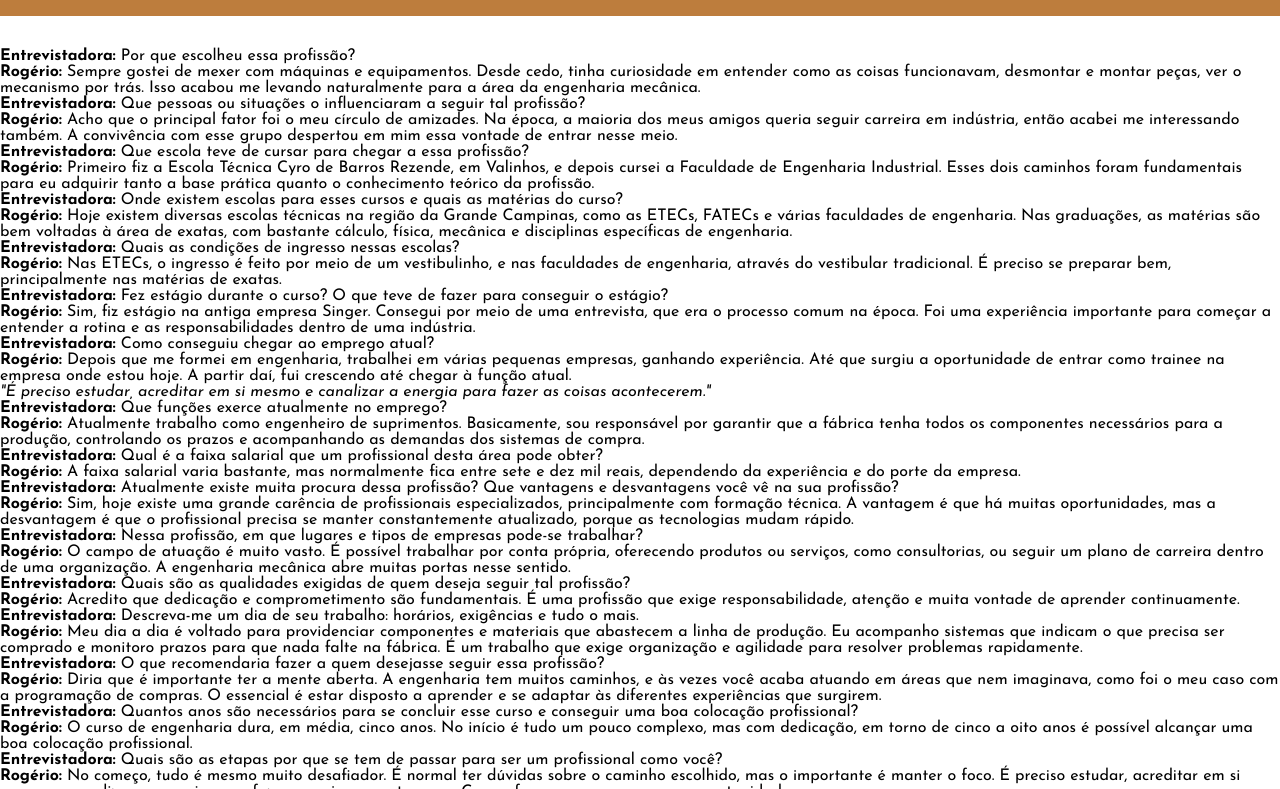
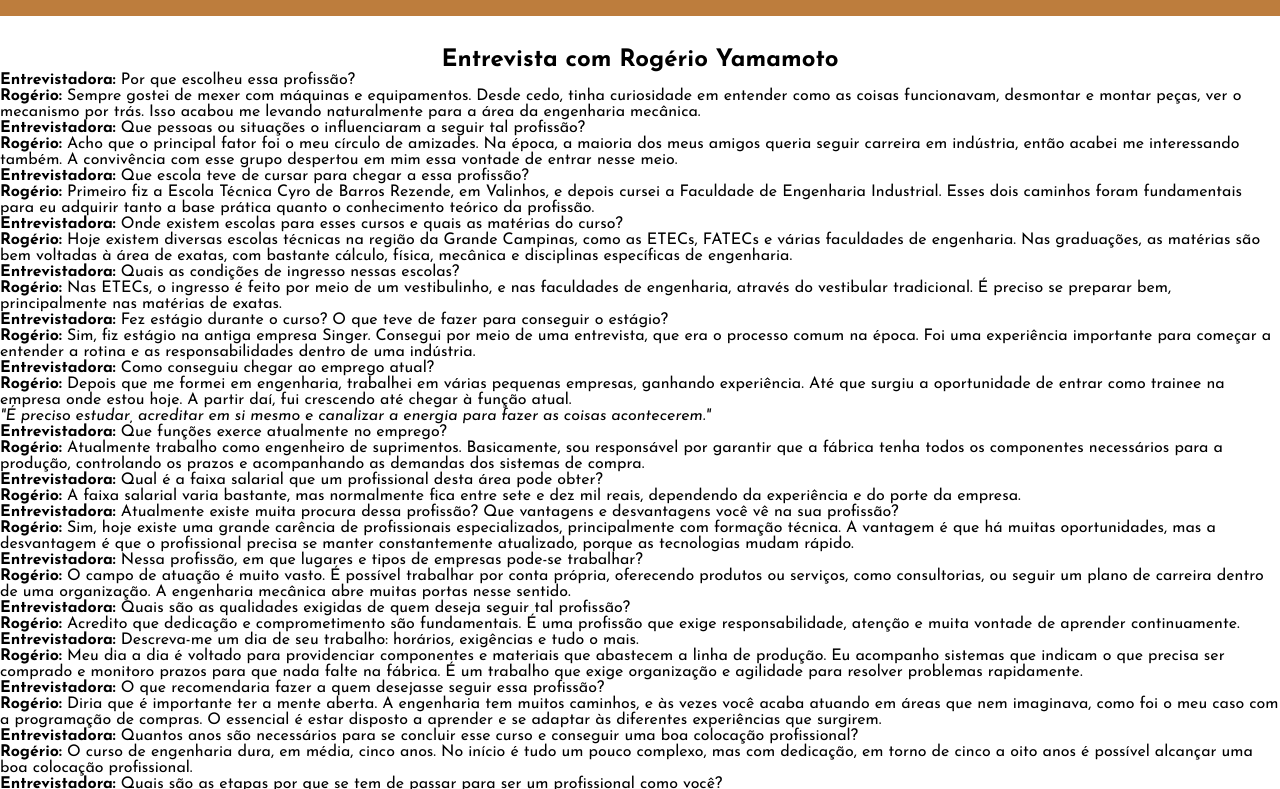
Before and after one commit to gabiyamamoto/site-entrevista-profissional, a plain HTML site: page pages/contato.html in a window 1280 px wide. Shown: the part 71-860 px from the top of the page. Drawn offline with Linux system fonts and the light colour scheme.

Commit message:
feat: adiciona titulo em contato e muda o nome da class do titulo da página

```diff
--- a/pages/contato.html
+++ b/pages/contato.html
@@ -21,7 +21,11 @@
     </header>
 
     <main>
-
+        <section class="titulo-secao">
+            <div class="container-titulo">
+                <h2 class="titulo-pagina">Entrevista com Rogério Yamamoto</h2>
+            </div>
+        </section>
         <section class="entrevista">
             <div class="container-texto">
                 <div class="pergunta-resposta">
```
Also changed, not shown: index.html (+1 -1 lines), pages/sobre.html (+1 -1 lines).
